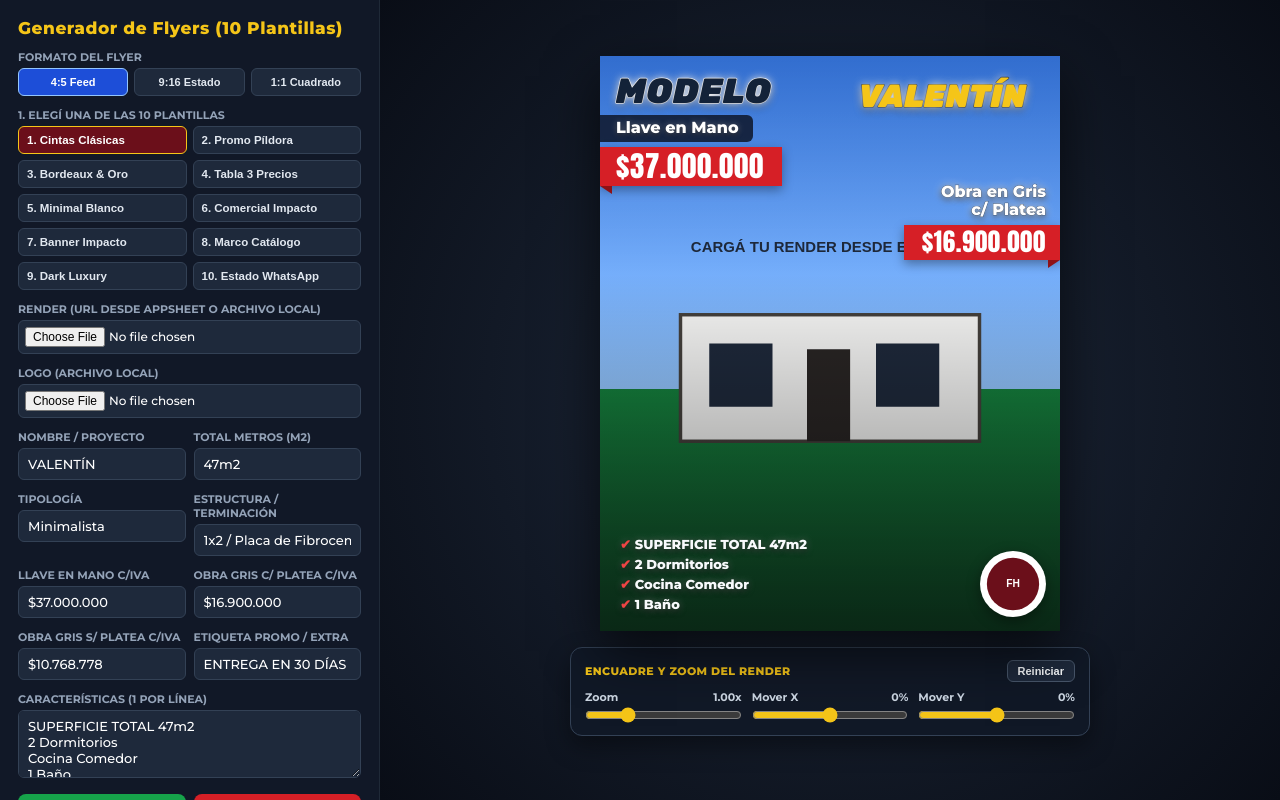
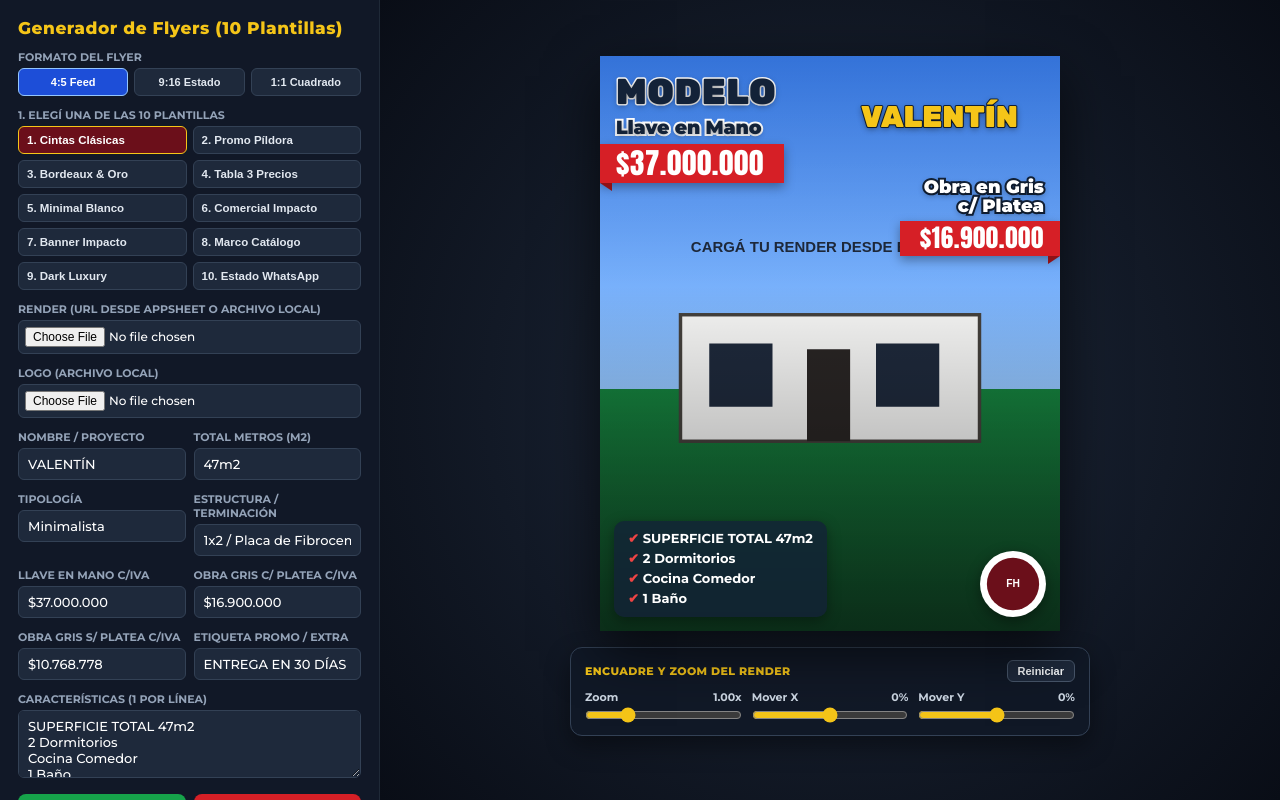
Before and after one commit to CorAlexis70/Flayer, a plain HTML site: page index.html in a window 1280 px wide. Drawn offline with nearby package versions, Linux system fonts and the light colour scheme.

Commit message:
Update index.html

```diff
--- a/index.html
+++ b/index.html
@@ -375,10 +375,9 @@
       color: #ef4444;
       font-weight: 900;
     }
-
-        /* PLANTILLA 1 (ESTILO CANVA) */
+/* PLANTILLA 1 (RÉPLICA EXACTA CANVA) */
     .tpl-1 .flyer-overlay {
-      background: linear-gradient(180deg, rgba(0,0,0,0.16) 0%, rgba(0,0,0,0) 38%, rgba(0,0,0,0.52) 100%);
+      background: linear-gradient(180deg, rgba(0,0,0,0.12) 0%, rgba(0,0,0,0) 40%, rgba(0,0,0,0.45) 100%);
     }
     .tpl-1 .p1-top-left {
       position: absolute;
@@ -389,26 +388,30 @@
       padding-left: 16px;
       font-family: 'Rubik', sans-serif;
       font-weight: 900;
-      font-style: italic;
-      font-size: 35px;
+      font-style: normal;
+      font-size: 36px;
       letter-spacing: 0.5px;
       color: var(--azul-marino);
-      -webkit-text-stroke: 1.4px #ffffff;
+      -webkit-text-stroke: 3px #ffffff;
       paint-order: stroke fill;
-      text-shadow: 0 0 8px rgba(255, 255, 255, 0.95), 0 3px 8px rgba(0, 0, 0, 0.45);
+      text-shadow: 0 2px 6px rgba(0, 0, 0, 0.35);
       line-height: 1;
     }
     .tpl-1 .p1-tag {
       display: inline-block;
-      margin-top: 6px;
-      background: rgba(15, 23, 42, 0.86);
-      color: #ffffff;
+      margin-top: 8px;
+      padding-left: 16px;
+      background: transparent;
+      color: var(--azul-marino);
       font-family: 'Montserrat', sans-serif;
-      font-weight: 800;
-      font-size: 16px;
-      padding: 4px 14px 4px 16px;
-      border-radius: 0 6px 6px 0;
-      text-shadow: 0 0 6px rgba(255, 255, 255, 0.35), 0 2px 4px rgba(0, 0, 0, 0.6);
+      font-weight: 900;
+      font-size: 19px;
+      letter-spacing: -0.2px;
+      -webkit-text-stroke: 4px #ffffff;
+      paint-order: stroke fill;
+      stroke-linejoin: round;
+      text-shadow: 0 2px 5px rgba(0, 0, 0, 0.35);
+      line-height: 1.1;
     }
     .tpl-1 .p1-ribbon-left {
       position: relative;
@@ -418,7 +421,7 @@
       font-family: 'Anton', sans-serif;
       font-size: 29px;
       letter-spacing: 0.6px;
-      padding: 4px 18px 4px 16px;
+      padding: 4px 20px 4px 16px;
       box-shadow: 0 4px 10px rgba(0,0,0,0.35);
       line-height: 1.08;
     }
@@ -432,47 +435,48 @@
     }
     .tpl-1 .p1-nombre {
       position: absolute;
-      top: 24px;
-      right: 34px;
+      top: 46px;
+      right: 42px;
       font-family: 'Rubik', sans-serif;
-      font-size: 32px;
+      font-size: 30px;
       font-weight: 900;
-      font-style: italic;
+      font-style: normal;
       text-transform: uppercase;
       color: var(--dorado);
-      -webkit-text-stroke: 1.4px var(--azul-marino);
+      -webkit-text-stroke: 2px var(--azul-marino);
       paint-order: stroke fill;
-      text-shadow: 0 0 10px rgba(255, 255, 255, 0.9), 0 3px 8px rgba(0, 0, 0, 0.55);
+      text-shadow: 0 2px 6px rgba(0, 0, 0, 0.45);
       text-align: center;
       max-width: 215px;
-      line-height: 1.02;
+      line-height: 1.05;
     }
     .tpl-1 .p1-mid-right {
       position: absolute;
-      top: 128px;
+      top: 122px;
       right: 0;
       text-align: right;
     }
     .tpl-1 .p1-gris-lbl {
-      padding-right: 14px;
+      padding-right: 16px;
       font-family: 'Montserrat', sans-serif;
-      font-weight: 800;
-      font-size: 16px;
+      font-weight: 900;
+      font-size: 18px;
       color: #ffffff;
-      -webkit-text-stroke: 0.6px var(--azul-marino);
+      -webkit-text-stroke: 4px var(--azul-marino);
       paint-order: stroke fill;
-      text-shadow: 0 0 8px rgba(255, 255, 255, 0.85), 0 2px 6px rgba(0, 0, 0, 0.85);
-      line-height: 1.12;
+      stroke-linejoin: round;
+      text-shadow: 0 2px 6px rgba(0, 0, 0, 0.45);
+      line-height: 1.08;
     }
     .tpl-1 .p1-ribbon-right {
       position: relative;
-      margin-top: 5px;
+      margin-top: 4px;
       background: var(--rojo);
       color: #ffffff;
       font-family: 'Anton', sans-serif;
       font-size: 25px;
       letter-spacing: 0.6px;
-      padding: 4px 14px 4px 18px;
+      padding: 4px 16px 4px 20px;
       box-shadow: 0 4px 10px rgba(0,0,0,0.35);
       line-height: 1.08;
     }
@@ -488,11 +492,14 @@
       position: absolute;
       bottom: 14px;
       left: 14px;
-      background: transparent;
-      padding: 4px 6px;
+      background: rgba(19, 34, 56, 0.80);
+      backdrop-filter: blur(2px);
+      padding: 10px 14px;
+      border-radius: 10px;
       font-size: 13px;
-      font-weight: 800;
-      text-shadow: 0 0 8px rgba(255, 255, 255, 0.35), 0 2px 6px rgba(0, 0, 0, 0.9);
+      font-weight: 700;
+      color: #ffffff;
+      box-shadow: 0 4px 14px rgba(0, 0, 0, 0.35);
     }
     .tpl-1 .logo-badge {
       position: absolute;
```
